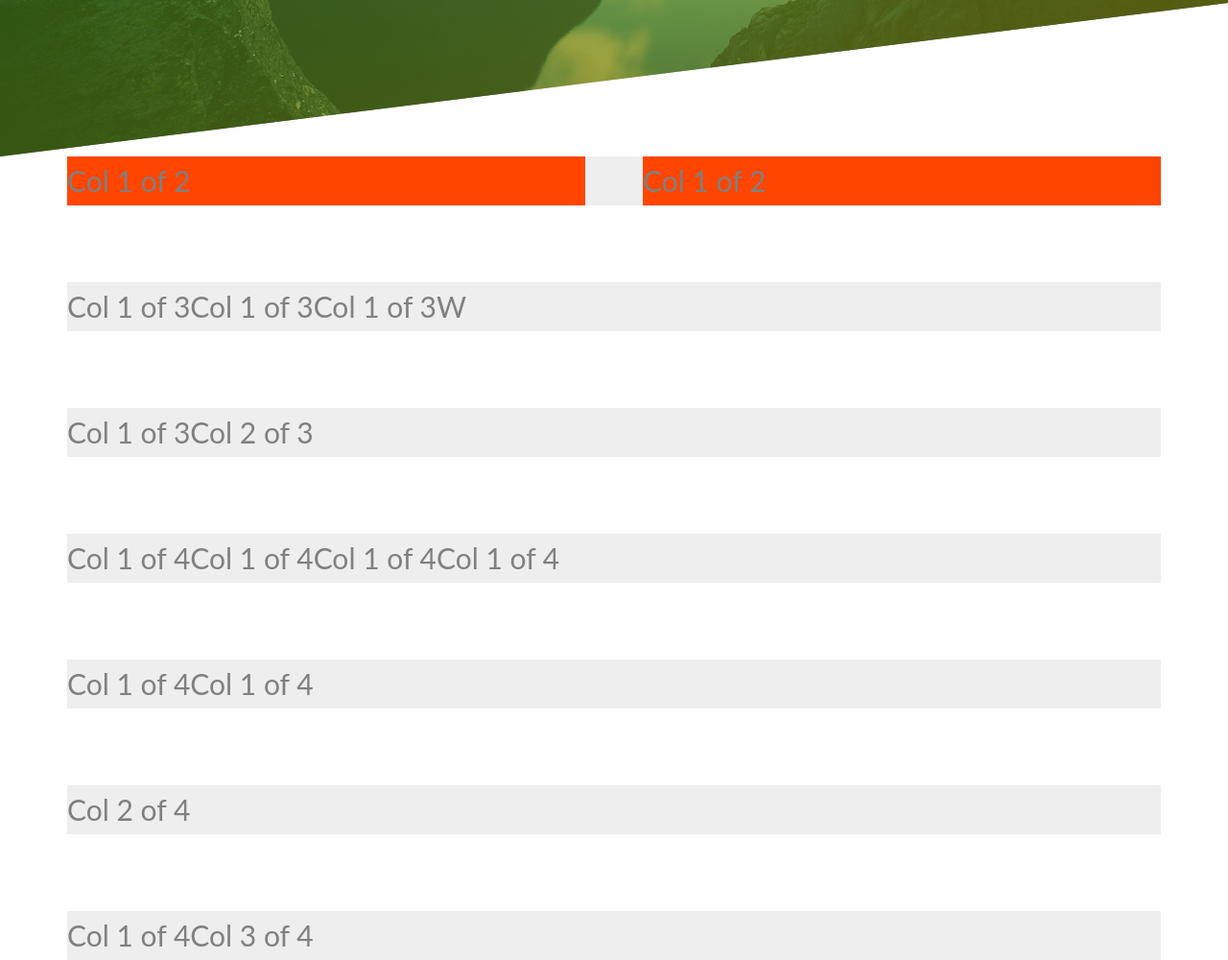
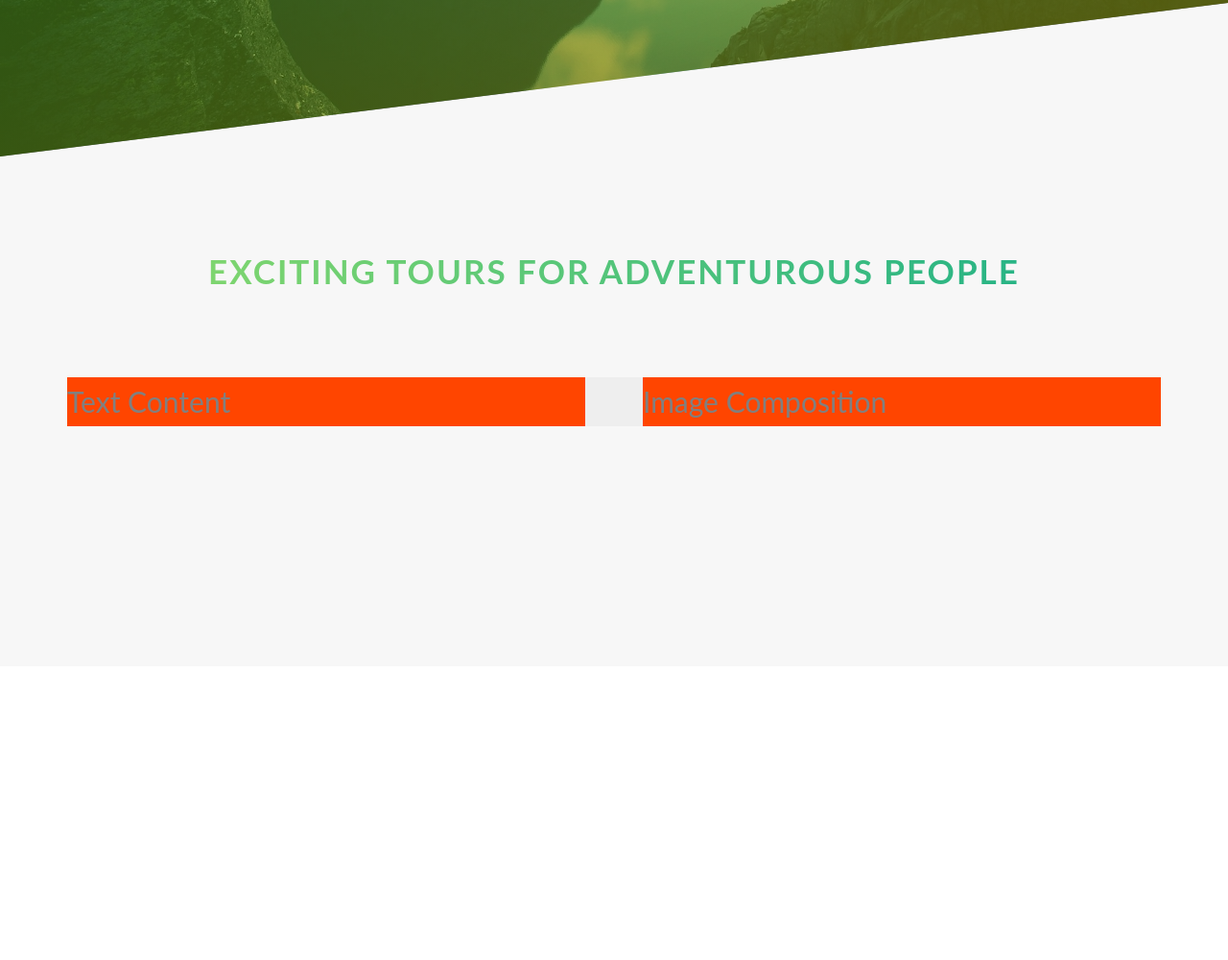
Before and after one commit to mustaficemir/bosnajenasa, a website: page index.html in a window 1280 px wide. Shown: the part 597-1597 px from the top of the page at 96% size. After the commit the page ends 1291 px from the top, so only its background shows below. Drawn offline with Linux system fonts and the light colour scheme.

Commit message:
Added new section

```diff
--- a/index.html
+++ b/index.html
@@ -21,102 +21,34 @@
 <a href="#" class='btn btn--white btn--animated'> Discover Our Tours </a>
 </div>
   </header>
-<section class='gridtest'>
-<div class='row'>
-<div class='col-1-of-2'>
-    Col 1 of 2
-</div>
-<div class='col-1-of-2'>
-    Col 1 of 2
+<main>
+<section class="section-about">
+  <div class="u-center-text u-margin-bottom-8">
+<h2 class="heading-secondary">
+Exciting tours for adventurous people
+
+</h2>
 
 </div>
-</div>
-
-    <div class='row'>
-        <div class='col-1-of-3'>
-            Col 1 of 3
-        </div>
-        <div class='col-1-of-3'>
-            Col 1 of 3
-
-        </div>
-        <div class='col-1-of-3'>
-        Col 1 of 3
-        </div>W
+<div class="row">
+<div class="col-1-of-2">
+    Text Content
     </div>
-
-    <div class='row'>
-        <div class='col-1-of-3'>
-            Col 1 of 3
-        </div>
-        <div class='col-2-of-3'>
-            Col 2 of 3
-
-
-        </div>
+    <div class="col-1-of-2">
+Image Composition
     </div>
 
 
-        <div class='row'>
-            <div class='col-1-of-4'>
-                Col 1 of 4
-            </div>
-            <div class='col-1-of-4'>
-                Col 1 of 4
 
 
-
-            </div>
-            <div class='col-1-of-4'>
-                Col 1 of 4
+</div>
 
 
-            </div>
-
-        <div class='col-1-of-4'>
-            Col 1 of 4
-
-
-        </div>
-        </div>
-
-        <div class='row'>
-            <div class='col-1-of-4'>
-                Col 1 of 4
-            </div>
-            <div class='col-1-of-4'>
-                Col 1 of 4
-
-
-
-            </div>
-        </div>
-        <div class='row'>
-            <div class='col-2-of-4'>
-                Col 2 of 4
-            </div>
-
-
-        </div>
-
-        <div class='row'>
-            <div class='col-1-of-4'>
-                Col 1 of 4
-            </div>
-            <div class='col-1-of-4'>
-                Col 3 of 4
-
-
-
-            </div>
 
 
 
 </section>
-
-
-
-
+</main>
 
 
 
--- a/sass/abstracts/_variables.scss
+++ b/sass/abstracts/_variables.scss
@@ -2,6 +2,8 @@
 $color-primary:#55c57a;
 $color-primary-light:#7ed56f;
 $color-primary-dark:#28b485;
+
+$color-grey-light:#f7f7f7;
 
 $color-grey-dark:#777;
 $color-white:#fff;
--- a/sass/base/_typografy.scss
+++ b/sass/base/_typografy.scss
@@ -39,3 +39,24 @@ animation-timing-function: ease-out;
 
 
 }
+
+.heading-secondary{
+
+font-size: 3.5rem;
+text-transform: uppercase;
+font-weight: 700;
+display: inline-block;
+background-image: linear-gradient(to right, $color-primary-light, $color-primary-dark);
+-webkit-background-clip: text;
+color: transparent;
+transition: all .2s;
+letter-spacing: 2px;
+
+&:hover{
+transform: skewY(2deg) skewX(15deg) scale(1.1);
+text-shadow: .5rem 1rem 2rem rgba(0, 0, 0, 0.301);
+
+
+}
+
+}
--- a/sass/base/_utility.scss
+++ b/sass/base/_utility.scss
@@ -0,0 +1,8 @@
+.u-center-text{
+text-align: center;
+
+}
+
+.u-margin-bottom-8{
+    margin-bottom: 8rem;
+}
--- a/sass/pages/_home.scss
+++ b/sass/pages/_home.scss
@@ -0,0 +1,6 @@
+.section-about{
+background-color:$color-grey-light;
+padding: 25rem 0 ;
+margin-top: -20vh;
+
+}
```
Also changed, not shown: stilo.css.
